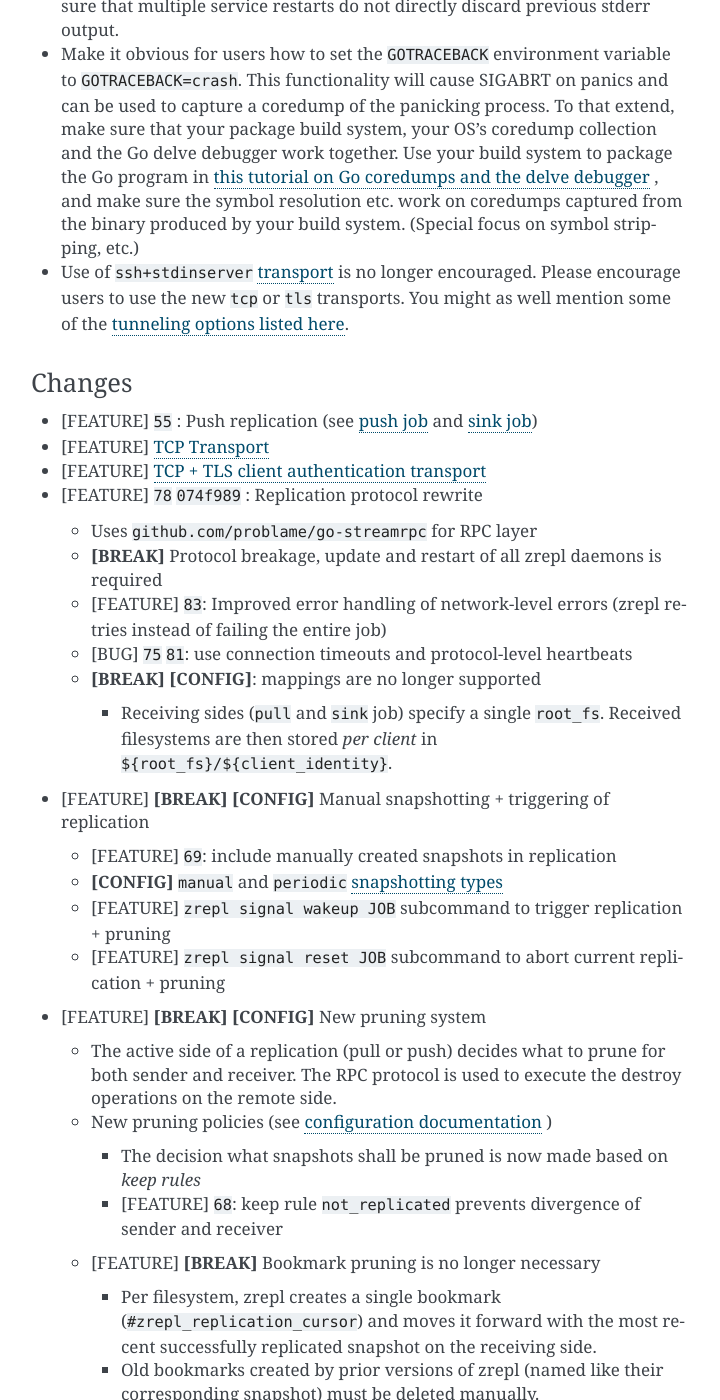
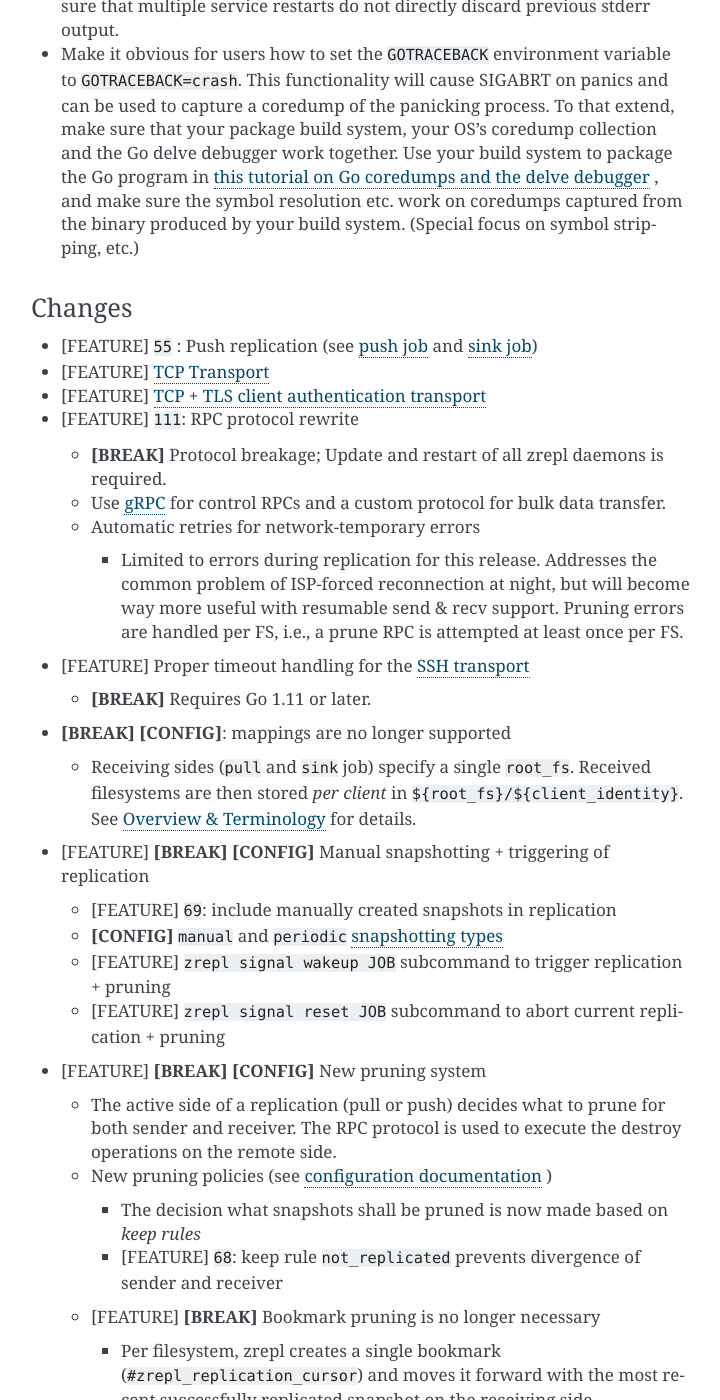
Before and after one commit to zrepl/zrepl, a Sphinx documentation site: the page built from docs/changelog.rst, in a window 1280 px wide and 1400 px high, scrolled down 1061 px. Shown: the whole window, without its empty margins (389-1109 px from the left). Built offline with Sphinx 7.4.7, drawn with Linux system fonts in a browser that asks for light colours; the version number could not be read and is left out; cross-references to code outside the pages are shown as plain code.

Commit message:
docs: changelog: document new rpc & retry behavior changes

```diff
--- a/docs/changelog.rst
+++ b/docs/changelog.rst
@@ -48,9 +48,6 @@ Notes to Package Maintainers
   This functionality will cause SIGABRT on panics and can be used to capture a coredump of the panicking process.
   To that extend, make sure that your package build system, your OS's coredump collection and the Go delve debugger work together.
   Use your build system to package the Go program in `this tutorial on Go coredumps and the delve debugger <https://rakyll.org/coredumps/>`_ , and make sure the symbol resolution etc. work on coredumps captured from the binary produced by your build system. (Special focus on symbol stripping, etc.)
-* Use of ``ssh+stdinserver`` :ref:`transport <transport-ssh+stdinserver>` is no longer encouraged.
-  Please encourage users to use the new ``tcp`` or ``tls`` transports.
-  You might as well mention some of the :ref:`tunneling options listed here <transport-tcp-tunneling>`.
 
 Changes
 ~~~~~~~
@@ -58,16 +55,26 @@ Changes
 * |feature| :issue:`55` : Push replication (see :ref:`push job <job-push>` and :ref:`sink job <job-sink>`)
 * |feature| :ref:`TCP Transport <transport-tcp>`
 * |feature| :ref:`TCP + TLS client authentication transport <transport-tcp+tlsclientauth>`
-* |feature| :issue:`78` :commit:`074f989` : Replication protocol rewrite
+* |feature| :issue:`111`: RPC protocol rewrite
 
-  * Uses ``github.com/problame/go-streamrpc`` for RPC layer
-  * |break| Protocol breakage, update and restart of all zrepl daemons is required
-  * |feature| :issue:`83`:  Improved error handling of network-level errors (zrepl retries instead of failing the entire job)
-  * |bugfix| :issue:`75` :issue:`81`: use connection timeouts and protocol-level heartbeats
-  * |break| |break_config|: mappings are no longer supported
+  * |break| Protocol breakage; Update and restart of all zrepl daemons is required.
+  * Use `gRPC <https://grpc.io/>`_ for control RPCs and a custom protocol for bulk data transfer.
+  * Automatic retries for network-temporary errors
 
-    * Receiving sides (``pull`` and ``sink`` job) specify a single ``root_fs``.
-      Received filesystems are then stored *per client* in ``${root_fs}/${client_identity}``.
+    * Limited to errors during replication for this release.
+      Addresses the common problem of ISP-forced reconnection at night, but will become
+      way more useful with resumable send & recv support.
+      Pruning errors are handled per FS, i.e., a prune RPC is attempted at least once per FS.
+
+* |feature| Proper timeout handling for the :ref:`SSH transport <transport-ssh+stdinserver>`
+
+  * |break| Requires Go 1.11 or later.
+
+* |break| |break_config|: mappings are no longer supported
+
+  * Receiving sides (``pull`` and ``sink`` job) specify a single ``root_fs``.
+    Received filesystems are then stored *per client* in ``${root_fs}/${client_identity}``.
+    See :ref:`job-overview` for details.
 
 * |feature| |break| |break_config| Manual snapshotting + triggering of replication
 
--- a/docs/configuration/jobs.rst
+++ b/docs/configuration/jobs.rst
@@ -10,6 +10,8 @@
 
 Job Types & Replication
 =======================
+
+.. _job-overview:
 
 Overview & Terminology
 ----------------------
```
Also changed, not shown: README.md (+17 -5 lines).
